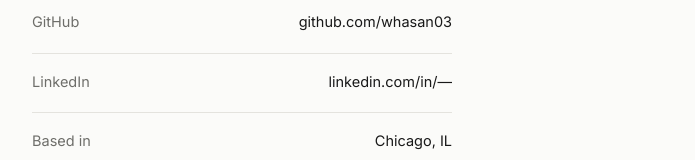
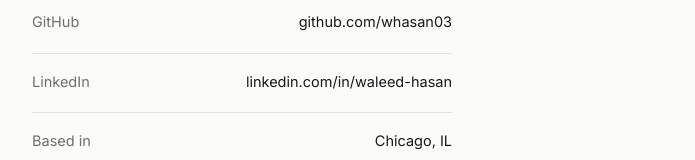
Before and after one commit to whasan03/whasan03.github.io, a plain HTML site: page index.html in a window 1280 px wide. Shown: the part 3436-3596 px from the top of the page, without its empty margins (272-967 px from the left). Drawn offline with Linux system fonts and the light colour scheme.

Commit message:
add linkedin link

```diff
--- a/index.html
+++ b/index.html
@@ -181,7 +181,7 @@
     </ul>
     <div class="sidebar-foot">
       <a href="https://github.com/whasan03" target="_blank" rel="noopener">GitHub</a>
-      <a href="#" target="_blank" rel="noopener">LinkedIn</a>
+      <a href="https://www.linkedin.com/in/waleed-hasan-bbbba6208/" target="_blank" rel="noopener">LinkedIn</a>
       <a href="mailto:wallyhasan03@gmail.com">Email</a>
     </div>
   </aside>
@@ -320,7 +320,7 @@
       <div class="contact-list">
         <div class="contact-row"><span class="clabel">Email</span><a href="mailto:wallyhasan03@gmail.com">wallyhasan03@gmail.com</a></div>
         <div class="contact-row"><span class="clabel">GitHub</span><a href="https://github.com/whasan03" target="_blank" rel="noopener">github.com/whasan03</a></div>
-        <div class="contact-row"><span class="clabel">LinkedIn</span><a href="#" target="_blank" rel="noopener">linkedin.com/in/—</a></div>
+        <div class="contact-row"><span class="clabel">LinkedIn</span><a href="https://www.linkedin.com/in/waleed-hasan-bbbba6208/" target="_blank" rel="noopener">linkedin.com/in/waleed-hasan</a></div>
         <div class="contact-row"><span class="clabel">Based in</span><span>Chicago, IL</span></div>
       </div>
     </section>
```
